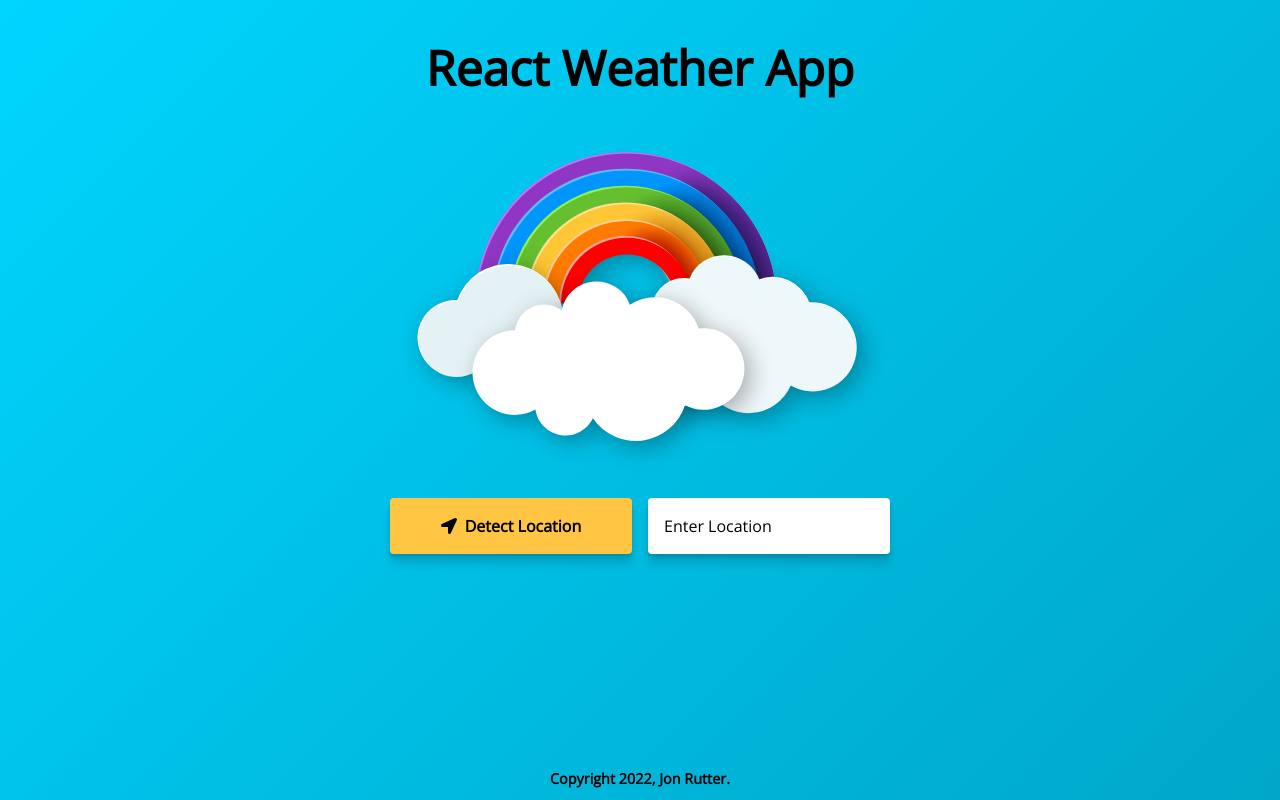
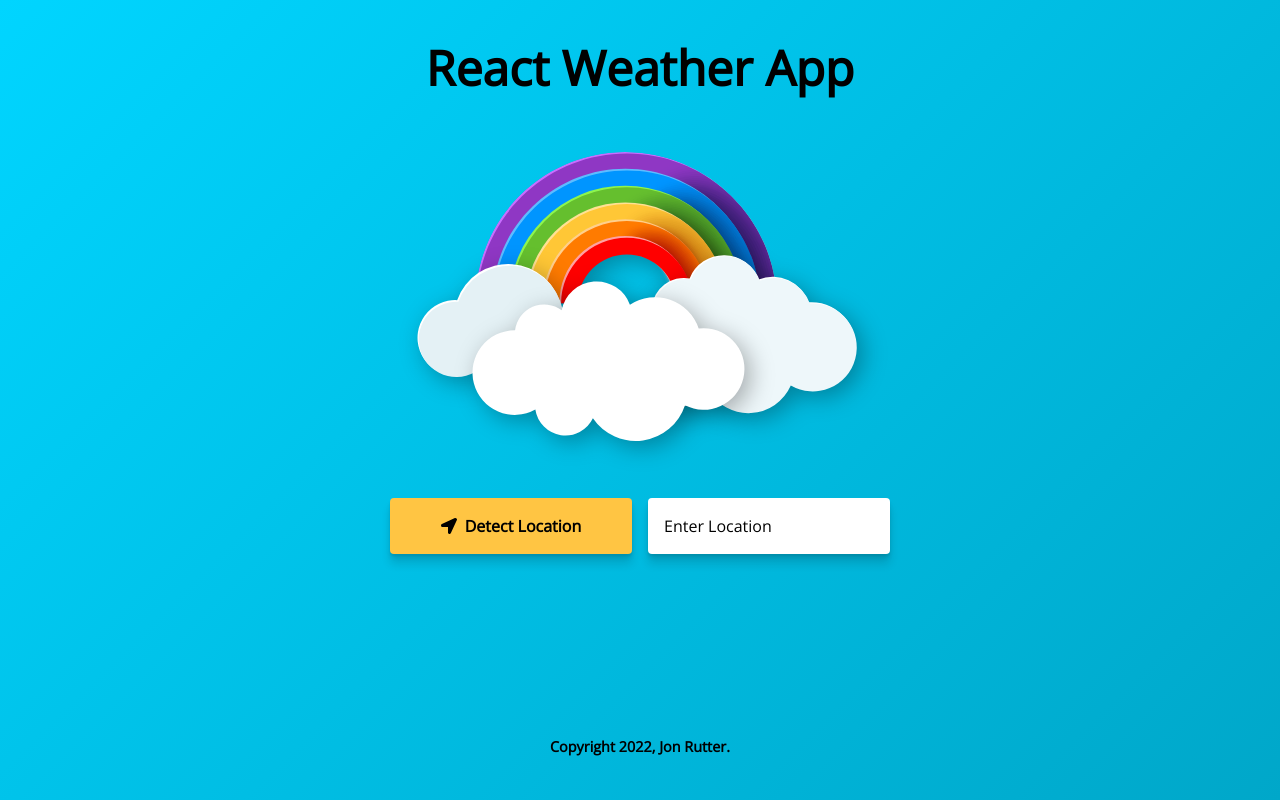
Before and after one commit to rutterjt/weather-app, a React (Create React App) app: page / in a window 1280 px wide. Built offline with nearby package versions, Linux system fonts and the light colour scheme.

Commit message:
Layout fixes

```diff
--- a/src/app/Footer.js
+++ b/src/app/Footer.js
@@ -4,7 +4,7 @@ import styled from 'styled-components';
 
 const StyledFooter = styled.footer`
   text-align: center;
-  padding-top: 2rem;
+  padding: 2rem;
 `;
 
 const Copyright = styled.p`
--- a/src/app/Layout.js
+++ b/src/app/Layout.js
@@ -3,11 +3,11 @@ import React from 'react';
 import styled from 'styled-components';
 
 const Wrapper = styled.div`
-  padding: 2rem 1.5rem 2rem;
-  min-height: calc(100vh - 4rem);
+  padding: 2rem 1.5rem;
+  min-height: calc(100vh - 6rem);
   height: 100%;
   @media screen and (min-width: 768px) {
-    padding-x: 2rem 2rem 0;
+    padding: 2rem 2rem;
   }
 `;
 
```
